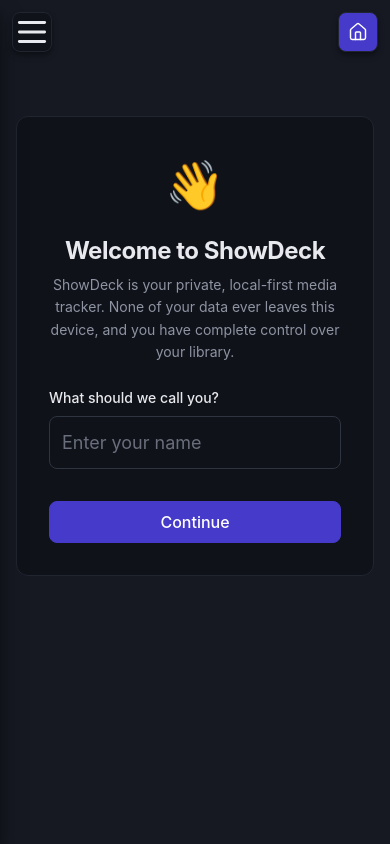
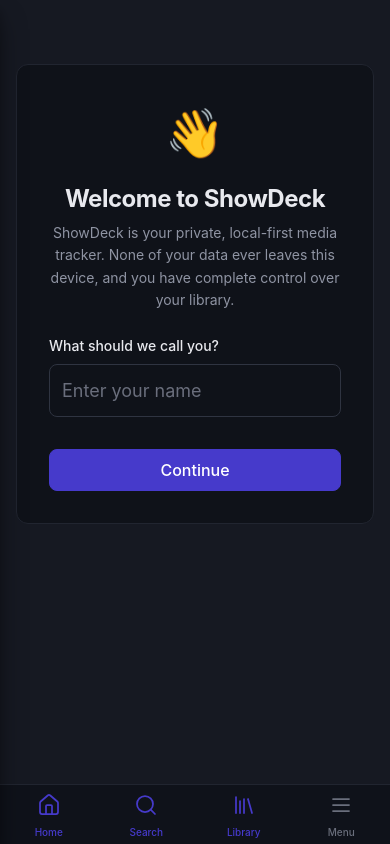
Before and after one commit to Kartikpatkar/ShowDeck, a plain HTML site: page index.html in a window 390 px wide. Drawn offline with Linux system fonts and the light colour scheme.

Commit message:
feat: replace mobile home button with bottom navigation bar for improved navigation

```diff
--- a/css/layout.css
+++ b/css/layout.css
@@ -300,27 +300,71 @@
   color: var(--text-primary);
 }
 
-.mobile-home-btn {
+/* ── Bottom Navigation (Mobile) ── */
+
+.bottom-nav {
   display: none;
   position: fixed;
-  top: var(--space-3);
-  right: var(--space-3);
-  z-index: calc(var(--z-sticky) + 1);
-  width: 40px;
-  height: 40px;
-  border-radius: var(--radius-md);
-  background: var(--color-primary);
-  border: 1px solid var(--border-subtle);
-  box-shadow: var(--shadow-md);
+  bottom: 0;
+  left: 0;
+  right: 0;
+  height: 60px;
+  background: color-mix(in srgb, var(--surface-0) 85%, transparent);
+  backdrop-filter: blur(12px);
+  -webkit-backdrop-filter: blur(12px);
+  border-top: 1px solid var(--border-subtle);
+  z-index: var(--z-sticky);
+  padding-bottom: env(safe-area-inset-bottom);
+}
+
+.bottom-nav-inner {
+  display: flex;
+  width: 100%;
+  height: 100%;
+  justify-content: space-around;
+  align-items: center;
+}
+
+.bottom-nav-item {
+  display: flex;
+  flex-direction: column;
   align-items: center;
   justify-content: center;
-  color: white;
+  color: var(--text-tertiary);
   text-decoration: none;
+  width: 60px;
+  height: 100%;
+  gap: 4px;
+  transition: color var(--duration-fast) var(--ease-out);
 }
-.mobile-home-btn svg {
-  width: 20px;
-  height: 20px;
-  stroke: white;
+
+.bottom-nav-item svg {
+  width: 24px;
+  height: 24px;
+  stroke-width: 1.75;
+  padding: 4px 12px;
+  border-radius: 16px;
+  transition: all var(--duration-fast) var(--ease-out);
+  box-sizing: content-box;
+}
+
+.bottom-nav-item span {
+  font-size: 10px;
+  font-weight: var(--weight-medium);
+  transition: font-weight var(--duration-fast) var(--ease-out);
+}
+
+.bottom-nav-item.active {
+  color: var(--color-primary);
+}
+
+.bottom-nav-item.active svg {
+  background: color-mix(in srgb, var(--color-primary) 15%, transparent);
+  fill: color-mix(in srgb, var(--color-primary) 20%, transparent);
+}
+
+.bottom-nav-item.active span {
+  font-weight: var(--weight-bold);
 }
 
 /* ── Responsive ── */
@@ -342,14 +386,17 @@
     width: var(--sidebar-width);
   }
 
-  .mobile-menu-toggle,
-  .mobile-home-btn {
-    display: flex;
+  .mobile-menu-toggle {
+    display: none; /* Replaced by bottom nav */
+  }
+
+  .bottom-nav {
+    display: block;
   }
 
   .main-content {
     padding: var(--space-4);
-    padding-top: calc(var(--space-4) + 52px);
+    padding-bottom: calc(var(--space-4) + 60px + env(safe-area-inset-bottom));
   }
 
   .sidebar-header {
--- a/js/components/sidebar.js
+++ b/js/components/sidebar.js
@@ -116,21 +116,40 @@
     overlay.className = 'sidebar-overlay';
     overlay.id = 'sidebar-overlay';
 
-    // Mobile Home button
-    const mobileHomeBtn = document.createElement('a');
-    mobileHomeBtn.className = 'mobile-home-btn';
-    mobileHomeBtn.href = '#/home';
-    mobileHomeBtn.setAttribute('aria-label', 'Go to Home');
-    mobileHomeBtn.innerHTML = icons.home;
+    // Bottom Navigation
+    const bottomNav = document.createElement('nav');
+    bottomNav.className = 'bottom-nav';
+    bottomNav.id = 'bottom-nav';
+    bottomNav.innerHTML = `
+      <div class="bottom-nav-inner">
+        <a href="#/" class="bottom-nav-item" data-route="/">
+          ${icons.home}
+          <span>Home</span>
+        </a>
+        <a href="#/search" class="bottom-nav-item" data-route="/search">
+          ${icons.search}
+          <span>Search</span>
+        </a>
+        <a href="#/library" class="bottom-nav-item" data-route="/library">
+          ${icons.library}
+          <span>Library</span>
+        </a>
+        <button class="bottom-nav-item" id="bottom-menu-btn">
+          ${icons.menu}
+          <span>Menu</span>
+        </button>
+      </div>
+    `;
 
     this.container.prepend(overlay);
     this.container.prepend(sidebar);
-    this.container.prepend(mobileHomeBtn);
+    this.container.prepend(bottomNav);
     this.container.prepend(mobileBtn);
 
     this.sidebarEl = sidebar;
     this.overlayEl = overlay;
     this.mobileBtnEl = mobileBtn;
+    this.bottomNavEl = bottomNav;
   }
 
   bindEvents() {
@@ -141,6 +160,12 @@
     // Mobile menu
     this.mobileBtnEl.addEventListener('click', () => this.toggleMobile());
     this.overlayEl.addEventListener('click', () => this.closeMobile());
+
+    // Bottom Menu button
+    const bottomMenuBtn = document.getElementById('bottom-menu-btn');
+    if (bottomMenuBtn) {
+      bottomMenuBtn.addEventListener('click', () => this.toggleMobile());
+    }
 
     // Close mobile on nav click
     this.sidebarEl.querySelectorAll('.nav-item[data-route]').forEach(item => {
@@ -177,13 +202,13 @@
       activeItem.classList.add('active');
     }
 
-    // Hide mobile home button on home page
-    const mobileHomeBtn = document.querySelector('.mobile-home-btn');
-    if (mobileHomeBtn) {
-      if (normalizedRoute === '/') {
-        mobileHomeBtn.style.display = 'none';
-      } else {
-        mobileHomeBtn.style.display = '';
+    if (this.bottomNavEl) {
+      this.bottomNavEl.querySelectorAll('.bottom-nav-item').forEach(item => {
+        item.classList.remove('active');
+      });
+      const activeBottom = this.bottomNavEl.querySelector(`.bottom-nav-item[data-route="${normalizedRoute}"]`);
+      if (activeBottom) {
+        activeBottom.classList.add('active');
       }
     }
   }
```
